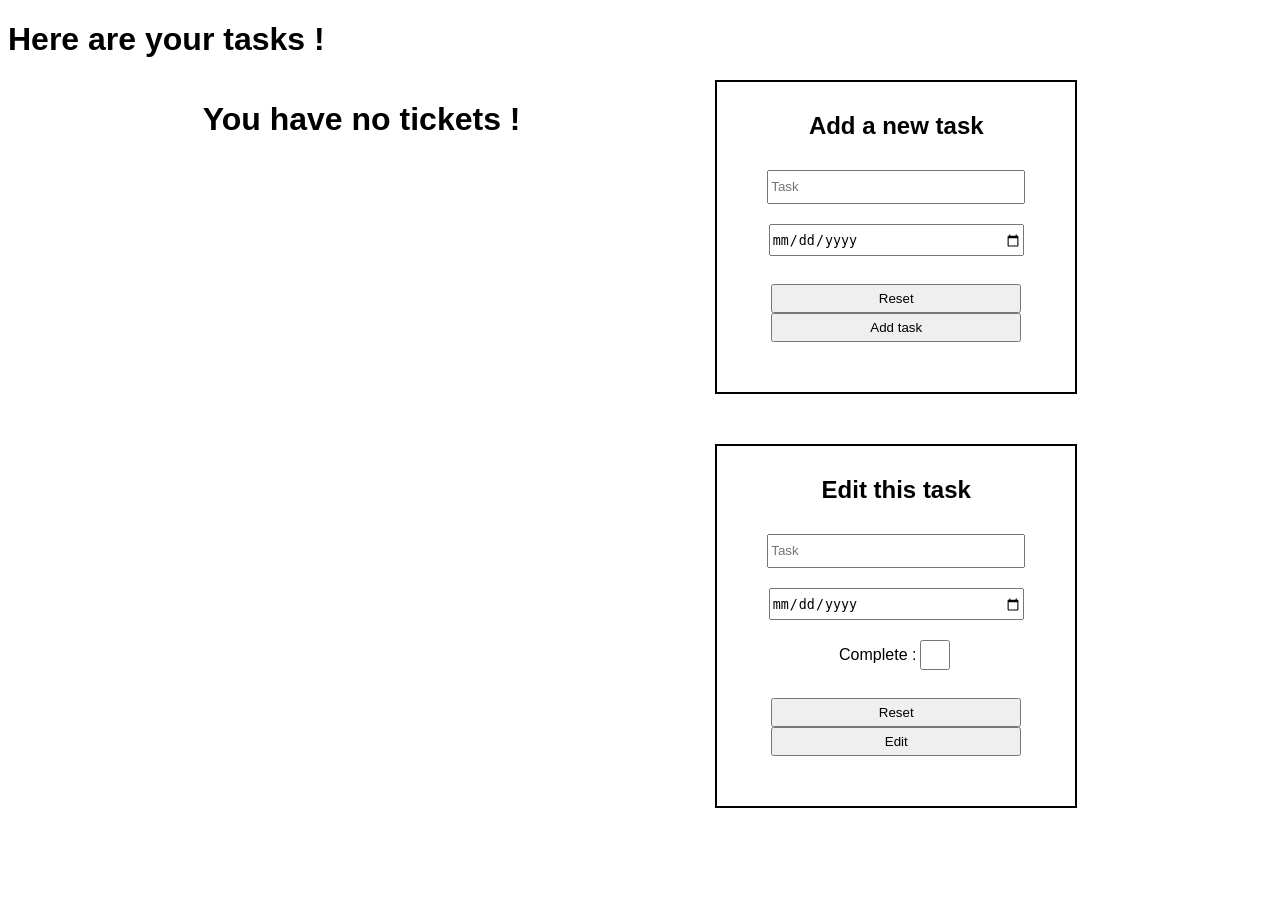
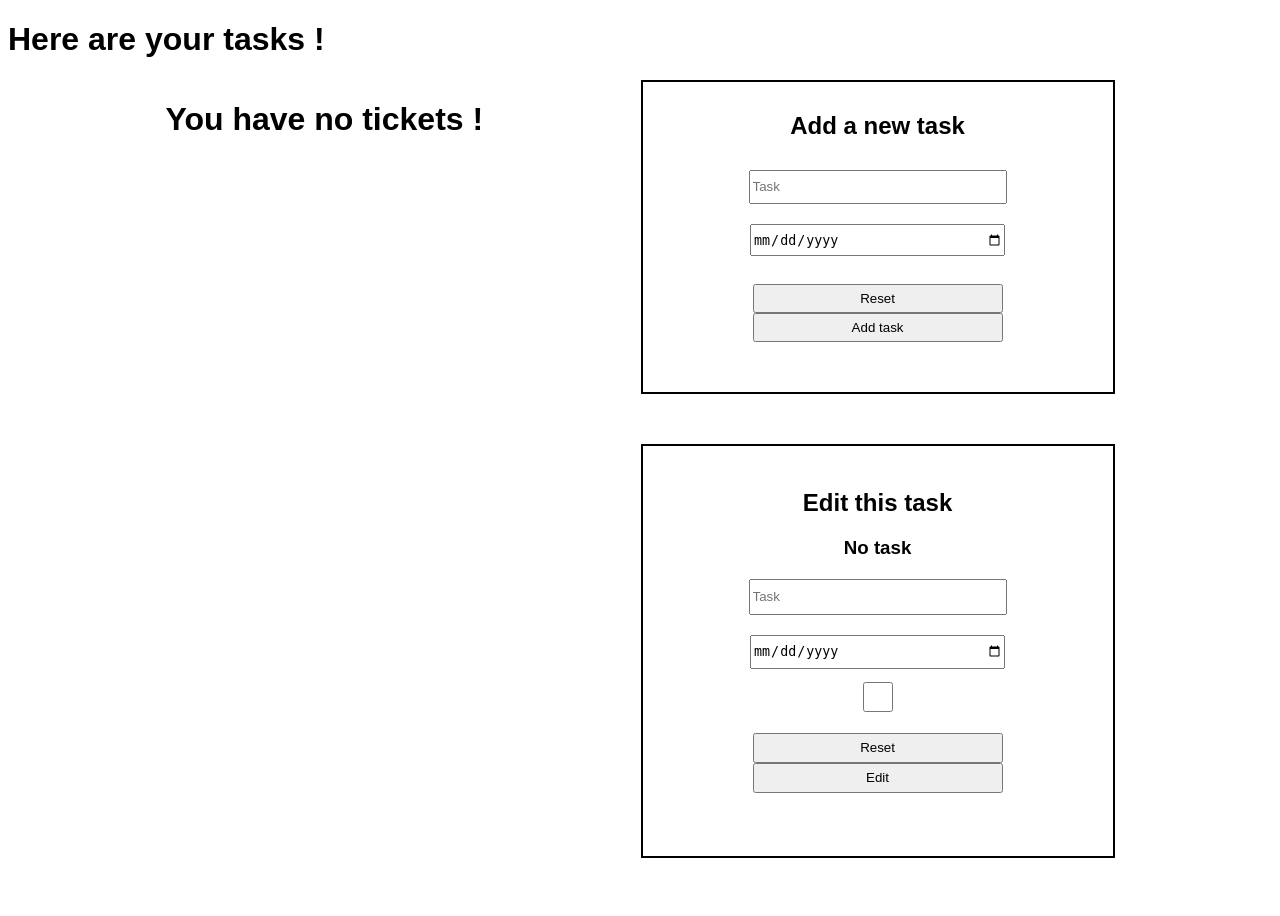
Before and after one commit to Boucanier/Todo_app, a Flask app: template src/toudou/templates/index.html in a window 1280 px wide. Before the commit the page ends 808 px from the top, so only its background shows below. Run offline with Flask 3, Linux system fonts and the light colour scheme; the template is opened without the code that fills it, so the values that code supplies are empty.

Commit message:
Update tickets from web view

```diff
--- a/src/toudou/models.py
+++ b/src/toudou/models.py
@@ -103,6 +103,8 @@ def get_all_todos() -> list[Todo]:
                 row.due
             ))
 
+    result.sort(key=lambda todo: todo.due or datetime.max)
+
     return result
 
 
--- /dev/null
+++ b/src/toudou/static/scripts/update.js
@@ -0,0 +1,33 @@
+window.onload = init;
+
+function init() {
+    lines = document.getElementsByTagName("tr");
+    for (var i = 0; i < lines.length; i++) {
+        lines[i].onclick = line_on_click;
+    }
+}
+
+function line_on_click() {
+    var id = this.getAttribute("id");
+    var id_field = document.getElementById("update_id");
+    var id_title = document.getElementById("id_title");
+    var task = document.getElementById("update_task");
+    var due = document.getElementById("update_due");
+    var completed = document.getElementById("update_comp");
+
+    var s_date = this.children[1].innerHTML;
+
+    if (s_date != "None") {
+        var g_date = this.children[1].innerHTML;
+        s_date = new Date(g_date.split(" ")[0]).toISOString().split("T")[0];
+        due.value = s_date;
+    }
+    else {
+        due.value = "";
+    }
+
+    id_field.value = id;
+    id_title.innerHTML = id;
+    task.value = this.children[2].innerHTML;
+    completed.checked = Boolean(this.children[3].innerHTML.toLowerCase() == "true");
+}
--- a/src/toudou/static/style/theme.css
+++ b/src/toudou/static/style/theme.css
@@ -41,14 +41,19 @@ tr:has(td):hover {
     padding: 50px;
     padding-top: 10px;
     margin-bottom: 50px;
+    width: 370px;
 }
 
-#short_form {
+#add_form {
     height: 250px;
 }
 
-#long_form {
-    height: 300px;
+#update_form {
+    height: 350px;
+}
+
+.edit_todo > h3 {
+    margin: 0 0 10px 0;
 }
 
 .edit_todo > input {
--- a/src/toudou/templates/index.html
+++ b/src/toudou/templates/index.html
@@ -3,6 +3,7 @@
 <head>
     <meta charset="UTF-8">
     <link rel="stylesheet" type="text/css" href="{{ url_for('static', filename='style/theme.css') }}">
+    <script src="{{ url_for('static', filename='scripts/update.js') }}"></script>
     <title>Home</title>
 </head>
 
@@ -20,9 +21,9 @@
         </tr>
 
         {% for todo in todos %}
-            <tr>
+            <tr id= {{todo.id}}>
                 <td>{{ todo.id }}</td>
-                <td>{{ todo.due }}</td>
+                <td id="due">{{ todo.due }}</td>
                 <td>{{ todo.task }}</td>
                 <td>{{ todo.complete }}</td>
             </tr>
@@ -35,7 +36,7 @@
 
 <div id="todos_edit">
 
-    <form class="edit_todo" id="short_form" method="GET">
+    <form class="edit_todo" id="add_form" method="GET">
         <h2>Add a new task</h2>
         <input type="text" name="task" placeholder="Task" class="task_field" required>
         <input type="date" name="due" class="task_field">
@@ -45,13 +46,15 @@
         <input type="submit" value="Add task" class="sub_input">
     </form>
 
-    <form class="edit_todo" id="long_form" method="GET">
+    <form class="edit_todo" id="update_form" method="GET">
         <h2>Edit this task</h2>
-        <input type="text" name="task" placeholder="Task" class="task_field" required>
-        <input type="date" name="due" class="task_field">
-        <label id="comp_check" class="task_field">Complete&nbsp: <input type="checkbox" name="complete" value="complete"></label>
+        <h3 id="id_title">No task</h3>
+        <input type="text" name="task" placeholder="Task" class="task_field" id="update_task" required>
+        <input type="date" name="due" class="task_field" id="update_due">
+        <input type="checkbox" name="complete" value="complete" id="update_comp">
         <br>
-        <input type="hidden" name="action" value="edit">
+        <input type="hidden" name="action" value="update">
+        <input type="hidden" name="id" id="update_id">
         <input type="reset" value="Reset" class="reset_input">
         <input type="submit" value="Edit" class="sub_input">
     </form>
--- a/src/toudou/views_web.py
+++ b/src/toudou/views_web.py
@@ -1,15 +1,24 @@
 from flask import Flask, render_template, request
-from datetime import date, datetime
+from datetime import datetime
+import uuid
 
 import toudou.models as models
 
+
 app = Flask(__name__)
 
-# TODO: Update tasks
+
 @app.route("/toudou/", methods=["GET"])
 def controller():
     if request.args.get('action') == "add":
         models.create_todo(request.args.get('task', ''), due=((datetime.strptime(request.args.get('due', ''), "%Y-%m-%d")).date() if request.args.get('due') else None)) # type: ignore
+
+    elif request.args.get('action') == "update":
+        new_comp = False
+        if request.args.get('complete') :
+            new_comp = True
+        models.update_todo(uuid.UUID(request.args.get('id', '')), request.args.get('task', ''), new_comp, due=((datetime.strptime(request.args.get('due', ''), "%Y-%m-%d")).date() if request.args.get('due') else None)) # type: ignore
+
     return render_template("index.html", todos=models.get_all_todos())
 
 @app.route("/toudou/")
```
